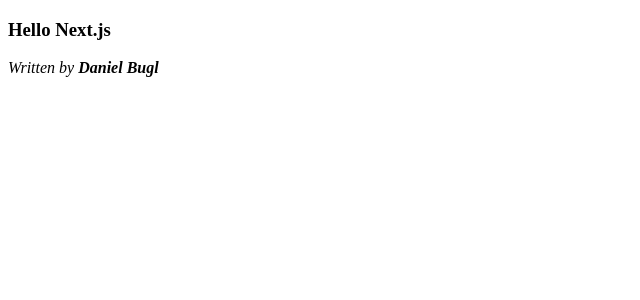
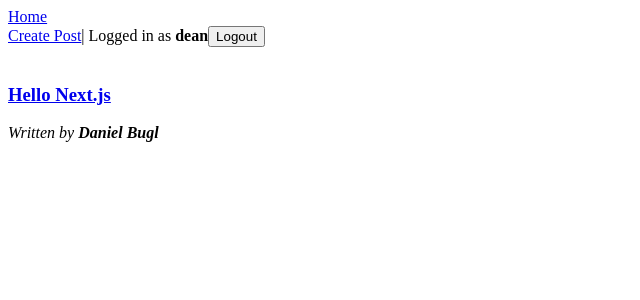
Before and after one commit to drossano/cs618-nextjs, a Next.js app in the folder my-app/: page / in a window 1280 px wide. Shown: the top 300 px of the page, without its empty margins (0-640 px from the left). Built offline with nearby package versions, Linux system fonts and the light colour scheme.

Commit message:
add links between pages

```diff
--- a/my-app/src/app/layout.js
+++ b/my-app/src/app/layout.js
@@ -1,11 +1,18 @@
+import { Navigation } from '@/components/Navigation'
+
 export const metadata = {
   title: 'Full-Stack Next.js Blog',
   description: 'A blog about React and Next.js',
 }
 export default function RootLayout({ children }) {
+  const user = { username: 'dean' }
   return (
     <html lang='en'>
       <body>
+        <nav>
+          <Navigation username={user?.username} />
+        </nav>
+        <br />
         <main>{children}</main>
       </body>
     </html>
--- /dev/null
+++ b/my-app/src/components/Navigation.jsx
@@ -0,0 +1,37 @@
+import Link from 'next/link'
+import PropTypes from 'prop-types'
+
+export function UserBar({ username }) {
+  return (
+    <form>
+      <Link href='/create'>Create Post</Link>| Logged in as{' '}
+      <strong>{username}</strong>
+      <button>Logout</button>
+    </form>
+  )
+}
+
+UserBar.propTypes = {
+  username: PropTypes.string.isRequired,
+}
+
+export function LoginSignupLinks() {
+  return (
+    <div>
+      <Link href='/login'>Log In</Link> | <Link href='/signup'>Sign Up</Link>
+    </div>
+  )
+}
+
+export function Navigation({ username }) {
+  return (
+    <>
+      <Link href='/'>Home</Link>
+      {username ? <UserBar username={username} /> : <LoginSignupLinks />}
+    </>
+  )
+}
+
+Navigation.propTypes = {
+  username: PropTypes.string,
+}
--- a/my-app/src/components/Post.jsx
+++ b/my-app/src/components/Post.jsx
@@ -1,9 +1,12 @@
 import PropTypes from 'prop-types'
+import Link from 'next/link'
 
 export function Post({ _id, title, author }) {
   return (
     <article>
-      <h3>{title}</h3>
+      <h3>
+        <Link href={`posts/${_id}`}>{title}</Link>
+      </h3>
       <em>
         Written by <strong>{author.username}</strong>
       </em>
```
